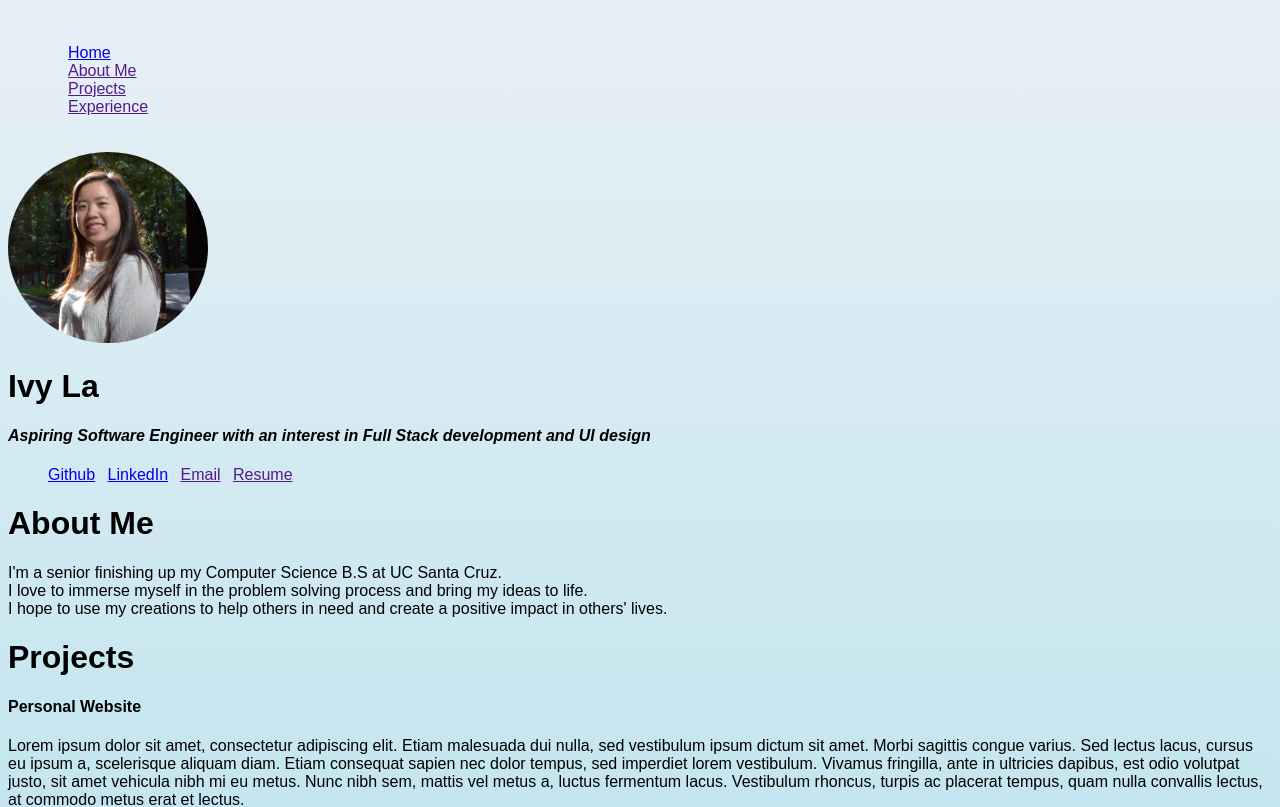
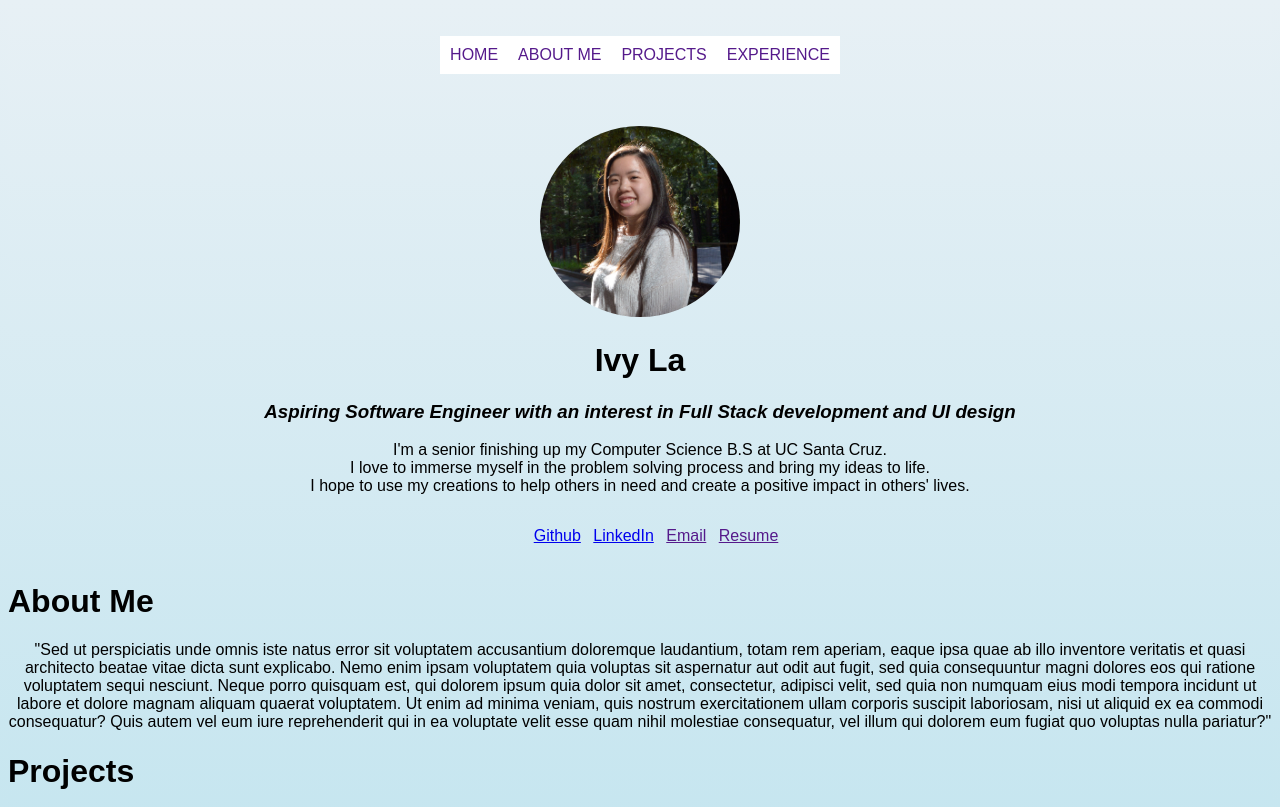
Before and after one commit to ivyla/ivyla.github.io-old, a plain HTML site: page index.html in a window 1280 px wide. Shown: the top 807 px of the page. Drawn offline with Linux system fonts and the light colour scheme.

Commit message:
Established horizontal navigation bar. Fixed features on header to match desired design.

```diff
--- a/index.html
+++ b/index.html
@@ -9,9 +9,9 @@
     <body>
         <!-- flex container, following divs will be "flex items" -->
         <div class = "wrapper">
-            <div class ="navigation-bar">
+            <div class ="nav">
                 <ul class = "collection">
-                    <li> <a href = "#" name = "yeet"> Home </a>  </li>
+                    <li> <a href = ""> Home </a>  </li>
                     <li> <a href = ""> About Me </a>  </li>
                     <li> <a href = ""> Projects </a>  </li>
                     <li> <a href = ""> Experience </a>  </li>
@@ -19,15 +19,24 @@
             </div>
 
             <!-- Introductory heading -->
-            <div class = "header" id = "yeet">
-                <img id = "prof-pic" src= "img/default.png" width = "200"/>
+            <div class = "home">
 
-                <h1>
-                    Ivy La
-                </h1>
-                <h4>
-                    <i> Aspiring Software Engineer with an interest in Full Stack development and UI design </i>
-                </h4>
+                <div class ="intro">
+                    <p> <img id = "prof-pic" src= "img/default.png" width = "200"/> </p>
+                    <h1>
+                        Ivy La
+                    </h1>
+                    <h3>
+                        <i> Aspiring Software Engineer with an interest in Full Stack development and UI design </i>
+                    </h3>
+                    <p>
+                        I'm a senior finishing up my Computer Science B.S at UC Santa Cruz. <br>
+                        I love to immerse myself in the problem solving process and bring my ideas to life.<br>
+                        I hope to use my creations to help others in need and create a positive impact in others' lives.<br>
+                    </p>
+
+                </div>
+
                 <div class = "media-handles">
                     <ul class = "collection">
                         <li> <a href ="https://github.com/ivyla"> Github </a> </li>
@@ -36,17 +45,15 @@
                         <li> <a href = ""> Resume </a> </li>
                     </ul>
                 </div>
+
+
             </div>
 
             <div class = bio">
                 <h1>
                     About Me
                 </h4>
-                <p>
-                    I'm a senior finishing up my Computer Science B.S at UC Santa Cruz. <br>
-                    I love to immerse myself in the problem solving process and bring my ideas to life.<br>
-                    I hope to use my creations to help others in need and create a positive impact in others' lives.<br>
-                </p>
+                <p>"Sed ut perspiciatis unde omnis iste natus error sit voluptatem accusantium doloremque laudantium, totam rem aperiam, eaque ipsa quae ab illo inventore veritatis et quasi architecto beatae vitae dicta sunt explicabo. Nemo enim ipsam voluptatem quia voluptas sit aspernatur aut odit aut fugit, sed quia consequuntur magni dolores eos qui ratione voluptatem sequi nesciunt. Neque porro quisquam est, qui dolorem ipsum quia dolor sit amet, consectetur, adipisci velit, sed quia non numquam eius modi tempora incidunt ut labore et dolore magnam aliquam quaerat voluptatem. Ut enim ad minima veniam, quis nostrum exercitationem ullam corporis suscipit laboriosam, nisi ut aliquid ex ea commodi consequatur? Quis autem vel eum iure reprehenderit qui in ea voluptate velit esse quam nihil molestiae consequatur, vel illum qui dolorem eum fugiat quo voluptas nulla pariatur?" </p>
             </div>
 
             <div class = "projects">
--- a/style.css
+++ b/style.css
@@ -2,19 +2,68 @@ html, body {
     font-family: "Noto-Sans", sans-serif;
     scroll-behavior: smooth;
     background: linear-gradient(to bottom, rgba(231, 240, 245, 1) 0%, rgba(170, 221, 235, 1) 100%);
-    /* display: flex;
-    align-content: center; */
 }
 
 #prof-pic {
     border-radius: 50%
 }
 
-.navigation-bar {
+.nav {
     text-decoration: none;
-    display: inline-block;
+    display: flex;
+    justify-content: center;
+    flex-direction: row;
     margin: 10px;
     padding: 10px;
+    text-transform: uppercase;
+}
+
+.nav ul {
+    background: white;
+    display: flex;
+    flex-direction: row;
+    padding: 0px;
+}
+
+.nav a {
+    text-decoration: none;
+    text-align: center;
+    padding: 10px;
+    display: block;
+
+}
+
+/* https://www.youtube.com/watch?v=2plKBskaKfY */
+@media screen and (min-width: 760px) {
+    nav ul {
+        display: flex;
+    }
+
+    nav li {
+        display: 1 1 0;
+    }
+}
+
+.nav a:hover {
+    color: grey;
+    background-color: pink;
+}
+
+.home {
+    display: flex;
+    flex-direction: column;
+    align-items: center;
+    justify-content: center;
+}
+
+.home h1, p, h3 {
+    text-align: center;
+    /* tex */
+}
+
+
+.collection {
+    list-style-type: none;
 }
 
 /* .wrapper {
@@ -35,20 +84,10 @@ html, body {
     padding: 10px;
 } */
 
-
-
-.collection {
-    list-style-type: none;
-}
-
 .media-handles li {
     list-style: none;
+    display: inline-block;
     padding-left: 0px;
     text-decoration: none;
-    display: inline-block;
     margin-right: 8px;
 }
-
-.media-handles a:hover {
-    background-color: rgba(0, 0, 0, 0.1)
-}
```
